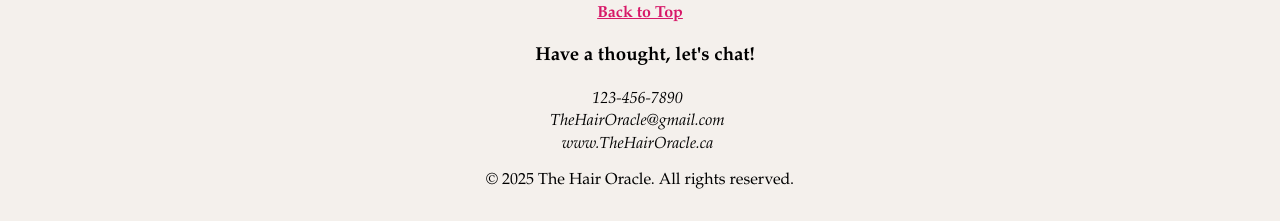
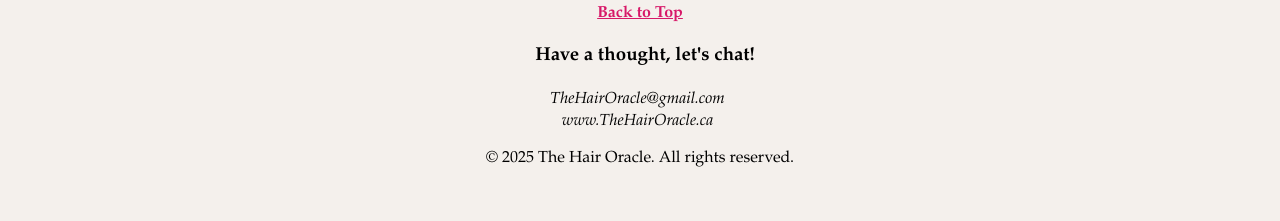
Before and after one commit to BettyVuong/Hair-Blog, a plain HTML site: page index.html in a window 1280 px wide. Shown: the part 1874-2095 px from the top of the page. After the commit the page ends 2073 px from the top, so only its background shows below. Drawn offline with Linux system fonts and the light colour scheme.

Commit message:
Changing footer contact information

```diff
--- a/index.html
+++ b/index.html
@@ -111,7 +111,6 @@
         <a class = "navLink" href="#top"> <b>Back to Top</b> </a>
         <h3><b>Have a thought, let's chat!</b></h3>
         <address>
-            123-456-7890<br>
             TheHairOracle@gmail.com<br>
             www.TheHairOracle.ca
         </address>
```
Also changed, not shown: HairTheory.html (+0 -1 lines), HairTools.html (+0 -1 lines), Resources.html (+0 -1 lines).
